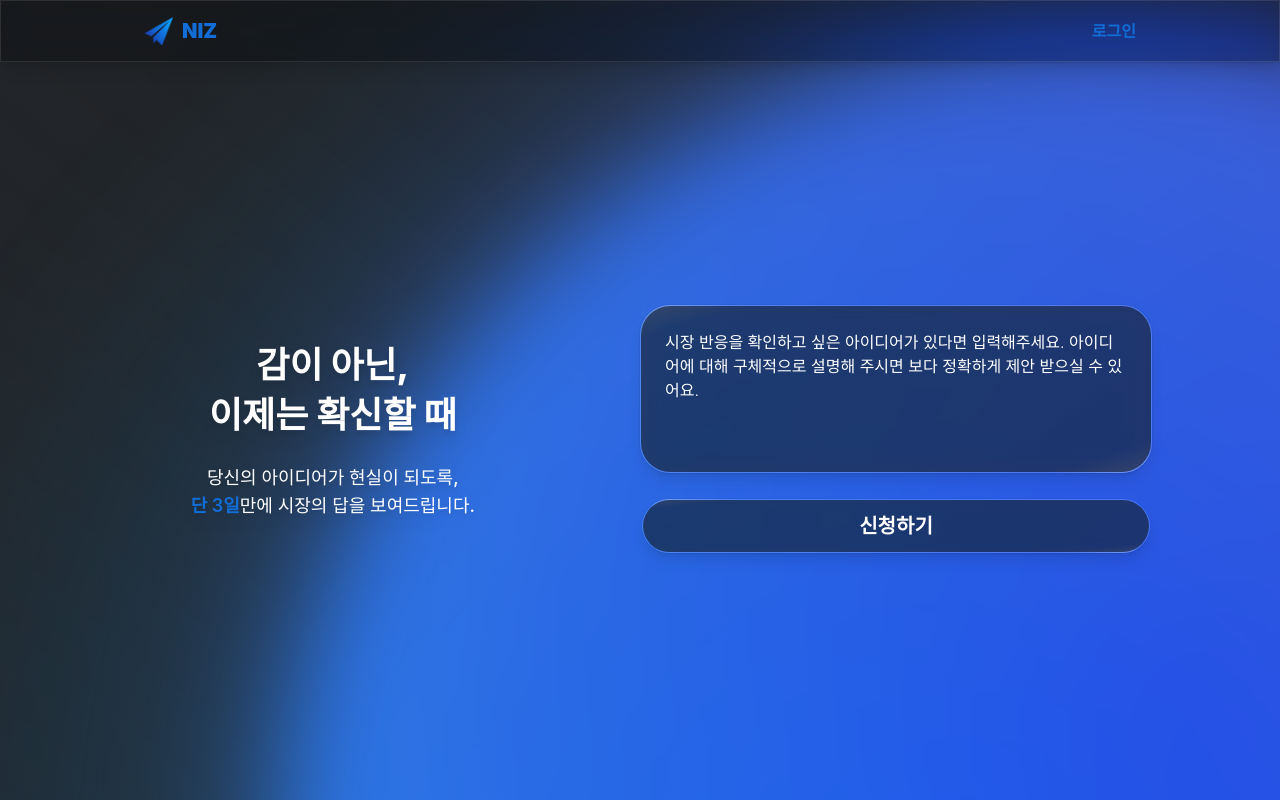
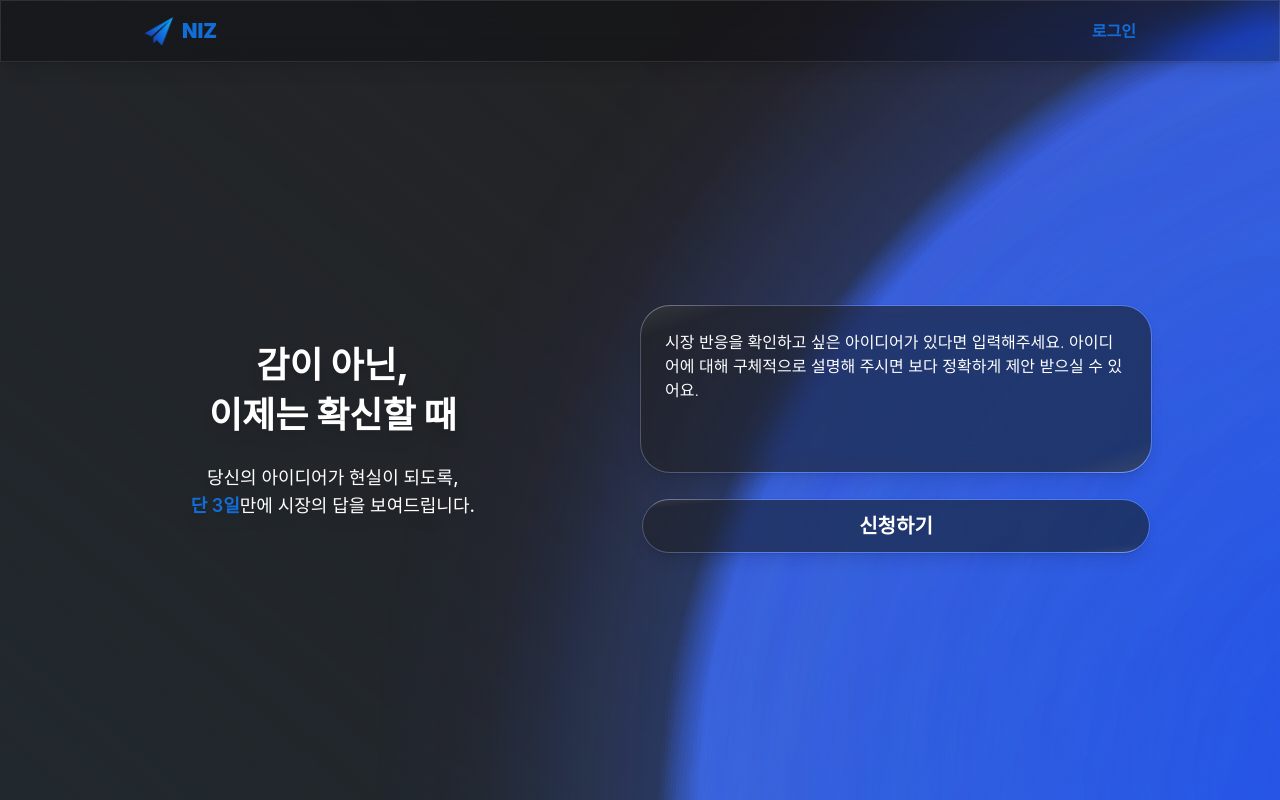
Before and after one commit to NIZ-Solutions/niz-front, a React (Create React App) app: page / in a window 1280 px wide. Shown: the top 800 px of the page. Built offline with nearby package versions, Linux system fonts and the light colour scheme; no server answers.

Commit message:
💄: Fix BG WKWebView

```diff
--- a/public/index.html
+++ b/public/index.html
@@ -18,6 +18,11 @@
     <meta
       name="viewport"
       content="width=device-width, initial-scale=1, viewport-fit=cover"
+    />
+    <meta name="apple-mobile-web-app-capable" content="yes" />
+    <meta
+      name="apple-mobile-web-app-status-bar-style"
+      content="black-translucent"
     />
     <meta name="apple-mobile-web-app-capable" content="yes" />
     <meta
--- a/src/App.tsx
+++ b/src/App.tsx
@@ -1,5 +1,4 @@
 import { BrowserRouter, useLocation } from "react-router-dom";
-import Analytics from "./api/ga4/setAnalytics";
 import Router from "./router/router";
 import { Provider } from "react-redux";
 import { PersistGate } from "redux-persist/integration/react";
@@ -16,11 +15,20 @@ function App() {
     <>
       <svg xmlns="http://www.w3.org/2000/svg" className="hidden">
         <defs>
-          <filter id="goo">
+          <filter
+            id="goo"
+            color-interpolation-filters="sRGB"
+            filterUnits="userSpaceOnUse"
+            x="-2000"
+            y="-2000"
+            width="8000"
+            height="8000"
+          >
             <feGaussianBlur
               in="SourceGraphic"
               stdDeviation="10"
               result="blur"
+              edgeMode="duplicate"
             />
             <feColorMatrix
               in="blur"
--- a/src/main/Main.tsx
+++ b/src/main/Main.tsx
@@ -6,17 +6,26 @@ import Submit from "./Submit";
 export default function Main() {
   return (
     <div className="relative">
-      <div className="pointer-events-none fixed inset-[-20%] bottom-[-100px] -z-10 overflow-x-hidden bg-[linear-gradient(40deg,#0f99fb10,#232121)]">
-        <div className="inset-0 h-full w-full [filter:url(#goo)_blur(50px)]">
-          <div className="absolute left-[0%] top-[5%] h-full w-full md:left-[-20%] md:top-[-0%]">
-            <div className="absolute h-[150%] w-[150%] transform-gpu animate-[moveVertical_10s_ease_infinite] bg-[radial-gradient(circle_at_center,#4438ca80_0%,rgba(104,109,224,0)_50%)] opacity-80 mix-blend-overlay will-change-transform [backface-visibility:hidden] md:h-[200%] md:w-[200%]"></div>
-            <div className="absolute h-[150%] w-[150%] transform-gpu animate-[moveInCircle_10s_linear_reverse_infinite] bg-[radial-gradient(circle_at_center,#388bca3c_0%,rgba(126,214,223,0)_50%)] opacity-80 mix-blend-overlay will-change-transform [backface-visibility:hidden] md:h-[200%] md:w-[200%]"></div>
+      <div
+        className="pointer-events-none fixed inset-0 -z-10 bg-[linear-gradient(40deg,#0f99fb10,#232121)]"
+        style={{
+          overflow: "visible",
+          transform: "translateZ(0)",
+          willChange: "transform",
+          WebkitBackfaceVisibility: "hidden",
+          backfaceVisibility: "hidden",
+        }}
+      >
+        <div className="absolute inset-0 isolate overflow-visible [filter:url(#goo)]">
+          <div className="absolute inset-[-30%] overflow-visible md:inset-[-20%]">
+            <div className="absolute h-[150%] w-[150%] transform-gpu animate-[moveVertical_10s_ease_infinite] overflow-visible bg-[radial-gradient(circle_at_center,#4438ca80_0%,rgba(104,109,224,0)_50%)] opacity-80 mix-blend-overlay will-change-transform [backface-visibility:hidden] md:h-[200%] md:w-[200%]"></div>
+            <div className="absolute h-[150%] w-[150%] transform-gpu animate-[moveInCircle_10s_linear_reverse_infinite] overflow-visible bg-[radial-gradient(circle_at_center,#388bca3c_0%,rgba(126,214,223,0)_50%)] opacity-80 mix-blend-overlay will-change-transform [backface-visibility:hidden] md:h-[200%] md:w-[200%]"></div>
             {/* 오른쪽 아래 큰 구 */}
-            <div className="absolute h-[150%] w-[150%] transform-gpu animate-[moveInCircle_10s_linear_infinite] bg-[radial-gradient(circle_at_center,#4438ca80_0%,rgba(223,249,251,0)_50%)] opacity-80 mix-blend-overlay will-change-transform [backface-visibility:hidden] md:h-[200%] md:w-[200%]"></div>
+            <div className="absolute h-[150%] w-[150%] transform-gpu animate-[moveInCircle_10s_linear_infinite] overflow-visible bg-[radial-gradient(circle_at_center,#4438ca80_0%,rgba(223,249,251,0)_50%)] opacity-80 mix-blend-overlay will-change-transform [backface-visibility:hidden] md:h-[200%] md:w-[200%]"></div>
             {/* 수평으로 움직이는 구 */}
-            <div className="absolute h-[150%] w-[150%] transform-gpu animate-[moveHorizontal_10s_ease_infinite] bg-[radial-gradient(circle_at_center,#0f99fb80_0%,rgba(255,121,121,0)_50%)] opacity-80 mix-blend-overlay will-change-transform [backface-visibility:hidden] md:h-[200%] md:w-[200%]"></div>
+            <div className="absolute h-[150%] w-[150%] transform-gpu animate-[moveHorizontal_10s_ease_infinite] overflow-visible bg-[radial-gradient(circle_at_center,#0f99fb80_0%,rgba(255,121,121,0)_50%)] opacity-80 mix-blend-overlay will-change-transform [backface-visibility:hidden] md:h-[200%] md:w-[200%]"></div>
             {/* 오른쪽 아래 큰 구 중심색 */}
-            <div className="absolute h-[150%] w-[150%] transform-gpu animate-[moveInCircle_10s_ease_infinite] bg-[radial-gradient(circle_at_center,#3f82cf80_0%,rgba(149,175,192,0)_50%)] opacity-80 mix-blend-overlay will-change-transform [backface-visibility:hidden] md:h-[200%] md:w-[200%]"></div>
+            <div className="absolute h-[150%] w-[150%] transform-gpu animate-[moveInCircle_10s_ease_infinite] overflow-visible bg-[radial-gradient(circle_at_center,#3f82cf80_0%,rgba(149,175,192,0)_50%)] opacity-80 mix-blend-overlay will-change-transform [backface-visibility:hidden] md:h-[200%] md:w-[200%]"></div>
           </div>
         </div>
       </div>
--- a/tailwind.config.js
+++ b/tailwind.config.js
@@ -10,9 +10,11 @@ module.exports = {
       },
       keyframes: {
         moveInCircle: {
-          "0%": { transform: "rotate(0deg)" },
-          "50%": { transform: "rotate(180deg)" },
-          "100%": { transform: "rotate(360deg)" },
+          "0%": { transform: "rotate(0deg) translateX(6%) rotate(0deg)" },
+          "50%": { transform: "rotate(180deg) translateX(6%) rotate(-180deg)" },
+          "100%": {
+            transform: "rotate(360deg) translateX(6%) rotate(-360deg)",
+          },
         },
         moveVertical: {
           "0%": { transform: "translateY(-50%)" },
@@ -20,9 +22,9 @@ module.exports = {
           "100%": { transform: "translateY(-50%)" },
         },
         moveHorizontal: {
-          "0%": { transform: "translateX(-50%) translateY(-10%)" },
-          "50%": { transform: "translateX(50%) translateY(10%)" },
-          "100%": { transform: "translateX(-50%) translateY(-10%)" },
+          "0%": { transform: "translateY(-35%)" },
+          "50%": { transform: "translateY(35%)" },
+          "100%": { transform: "translateY(-35%)" },
         },
         border: {
           to: { "--border-angle": "360deg" },
```
